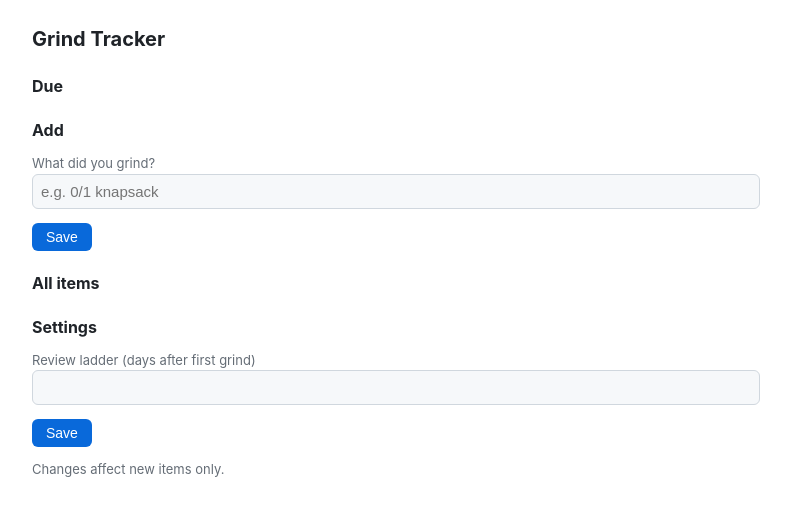
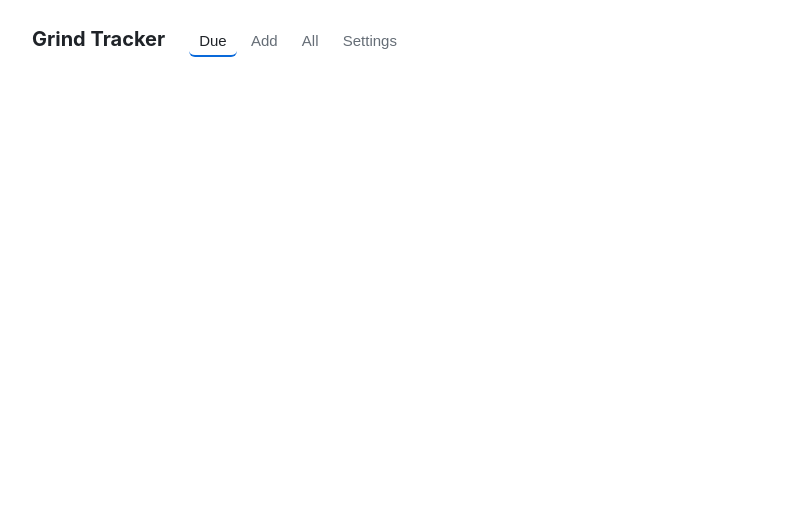
Before and after one commit to jycd25/grind-tracker, a website: page public/index.html in a window 1280 px wide. Shown: the whole page, without its empty margins (244-1035 px from the left). Drawn offline with Linux system fonts and the light colour scheme; no server answers.

Commit message:
feat: tab nav for due/add/all/settings

```diff
--- a/public/app.js
+++ b/public/app.js
@@ -41,7 +41,7 @@ function renderDue() {
   }
   el.innerHTML = rows.map(({ item, review }) =>
     '<div class="row">' +
-      '<span class="badge">+' + review.step + "d</span>" +
+      '<span class="badge step">+' + review.step + "d</span>" +
       "<strong>" + esc(item.label) + "</strong>" +
       '<button data-done="' + review.id + '">Done</button>' +
     "</div>"
@@ -107,6 +107,13 @@ document.addEventListener("click", async (event) => {
   }
 });
 
+$("#tabs").addEventListener("click", (event) => {
+  const tab = event.target.getAttribute("data-tab");
+  if (!tab) return;
+  document.querySelectorAll("#tabs button").forEach((b) => b.classList.toggle("active", b === event.target));
+  document.querySelectorAll(".tab").forEach((s) => s.classList.toggle("active", s.id === "tab-" + tab));
+});
+
 $("#add-save").addEventListener("click", saveItem);
 $("#manual-label").addEventListener("keydown", (event) => {
   if (event.key === "Enter") saveItem();
--- a/public/index.html
+++ b/public/index.html
@@ -7,28 +7,42 @@
 <link rel="stylesheet" href="/style.css">
 </head>
 <body>
+<header>
   <h1>Grind Tracker</h1>
+  <nav id="tabs">
+    <button data-tab="due" class="active">Due</button>
+    <button data-tab="add">Add</button>
+    <button data-tab="all">All</button>
+    <button data-tab="settings">Settings</button>
+  </nav>
+</header>
 
-<h2>Due</h2>
+<main>
+  <section id="tab-due" class="tab active">
     <div id="due-list"></div>
+  </section>
 
-<h2>Add</h2>
+  <section id="tab-add" class="tab">
     <label>What did you grind?
       <input id="manual-label" type="text" placeholder="e.g. 0/1 knapsack" autocomplete="off">
     </label>
     <button id="add-save">Save</button>
     <p id="add-confirm" class="confirm"></p>
+  </section>
 
-<h2>All items</h2>
+  <section id="tab-all" class="tab">
     <div id="all-list"></div>
+  </section>
 
-<h2>Settings</h2>
+  <section id="tab-settings" class="tab">
     <label>Review ladder (days after first grind)
       <input id="ladder" type="text">
     </label>
     <button id="ladder-save">Save</button>
     <p class="hint">Changes affect new items only.</p>
     <p id="settings-msg" class="confirm"></p>
+  </section>
+</main>
 
 <script src="/app.js"></script>
 </body>
--- a/public/style.css
+++ b/public/style.css
@@ -8,8 +8,15 @@ body {
   font: 15px/1.5 -apple-system, BlinkMacSystemFont, "Segoe UI", sans-serif;
   background: var(--bg); color: var(--fg);
 }
+header { display: flex; align-items: baseline; gap: 24px; flex-wrap: wrap; }
 h1 { font-size: 20px; margin: 8px 0; }
-h2 { font-size: 16px; margin: 20px 0 8px; }
+nav button {
+  background: none; border: none; color: var(--muted); font-size: 15px;
+  padding: 6px 10px; cursor: pointer; border-bottom: 2px solid transparent;
+}
+nav button.active { color: var(--fg); border-bottom-color: var(--accent); }
+.tab { display: none; margin-top: 16px; }
+.tab.active { display: block; }
 label { display: block; margin: 12px 0 4px; color: var(--muted); font-size: 13px; }
 input[type="text"] {
   width: 100%; padding: 8px; font-size: 15px; color: var(--fg);
@@ -28,8 +35,9 @@ button.danger { background: #cf222e; }
 .row button { margin: 0 0 0 auto; }
 .badge {
   font-size: 12px; padding: 1px 8px; border-radius: 10px;
-  background: var(--chipbg); border: 1px solid var(--line); color: var(--accent);
+  background: var(--chipbg); border: 1px solid var(--line);
 }
+.badge.step { color: var(--accent); }
 .meta { color: var(--muted); font-size: 13px; }
 .chips { margin: 6px 0; display: flex; gap: 6px; flex-wrap: wrap; }
 .chip {
```
Lines whose indentation alone changed are shown as unchanged.
